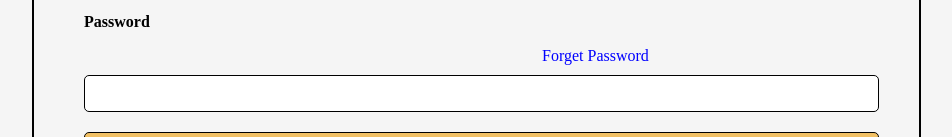
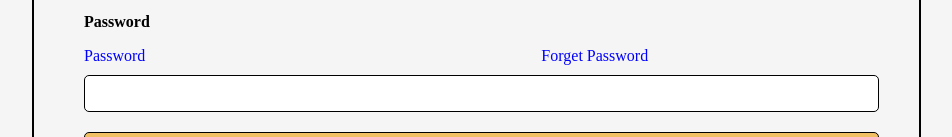
Before and after one commit to Kyang11/Homework4, a plain HTML site: page index.html in a window 1280 px wide. Shown: the part 298-435 px from the top of the page, without its empty margins (6-958 px from the left). Drawn offline with Linux system fonts and the light colour scheme.

Commit message:
make a change

```diff
--- a/index.html
+++ b/index.html
@@ -15,7 +15,13 @@
             <p id="signin"> <strong>Email (phone for mobile accounts)</strong></p>
             <div class="input"></div>
             <p id="pass-text"><strong>Password</strong></p>
-            <a id ="forgetpassword" href="#">Forget Password</a>
+            <a id ="forgetpassword" href="#"> Password &nbsp;&nbsp;&nbsp;&nbsp;&nbsp;&nbsp;
+                &nbsp;&nbsp;&nbsp;&nbsp;&nbsp;&nbsp;&nbsp;&nbsp;&nbsp;&nbsp;
+                &nbsp;&nbsp;&nbsp;&nbsp;&nbsp;&nbsp;&nbsp;&nbsp;&nbsp;&nbsp;&nbsp;&nbsp;&nbsp;&nbsp;&nbsp;&nbsp;&nbsp;&nbsp;&nbsp;&nbsp;&nbsp;&nbsp;&nbsp;&nbsp;&nbsp;&nbsp;&nbsp;&nbsp;&nbsp;&nbsp;&nbsp;&nbsp;&nbsp;&nbsp;&nbsp;
+                &nbsp;&nbsp;&nbsp;&nbsp;&nbsp;&nbsp;&nbsp;
+                &nbsp;&nbsp;&nbsp;&nbsp;&nbsp;&nbsp;&nbsp;&nbsp;&nbsp;&nbsp;&nbsp;&nbsp;&nbsp;&nbsp;
+                &nbsp;&nbsp;&nbsp;&nbsp;&nbsp;&nbsp;&nbsp;&nbsp;&nbsp;&nbsp;&nbsp;&nbsp;&nbsp;&nbsp;
+                &nbsp;&nbsp;&nbsp;&nbsp;&nbsp;&nbsp;Forget Password</a>
             <div class="input"></div>
             <div id = "continue">Continue</div>
             <a id ="needhelp" href="#">➤ Need help?</a>
--- a/style.css
+++ b/style.css
@@ -92,7 +92,7 @@ body{
 }
 
 #forgetpassword{
-    margin-left: 508px;
+    margin-left: 50px;
     margin-bottom: 10px;
 
 }
```
